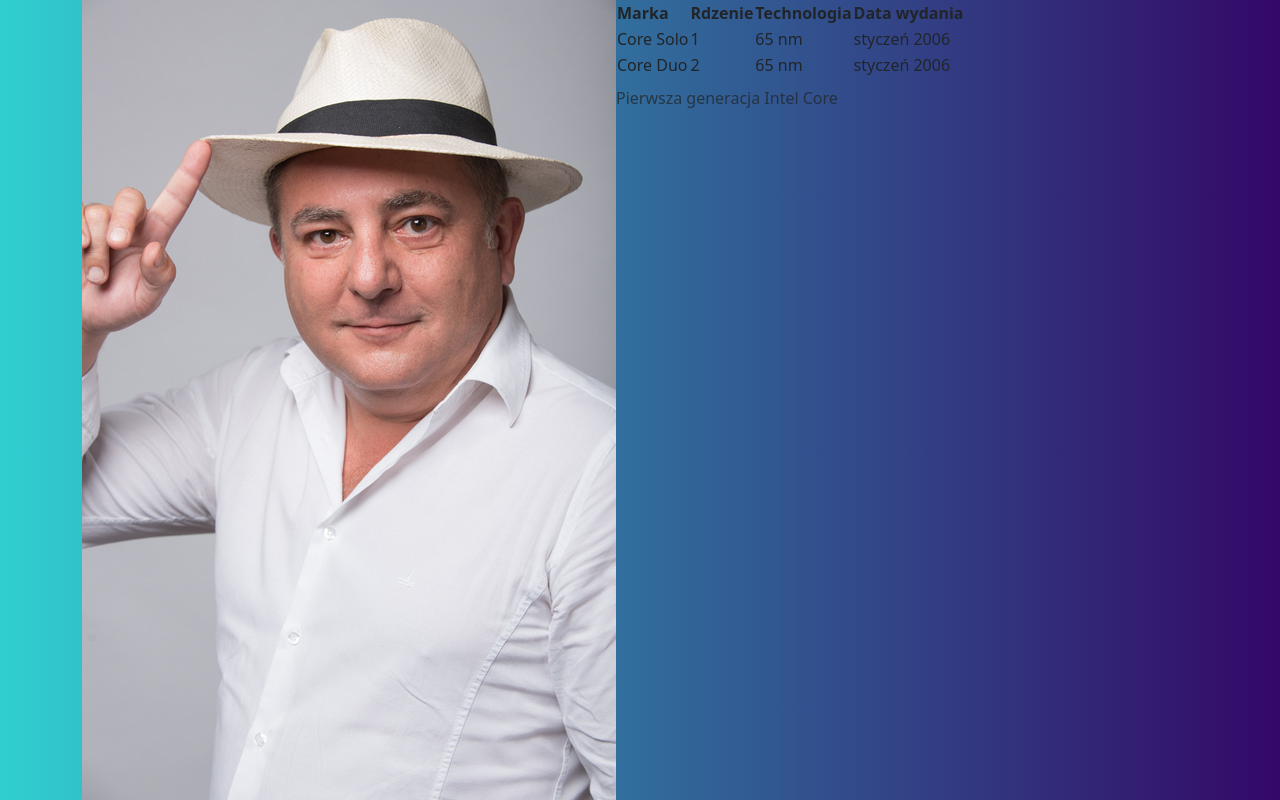
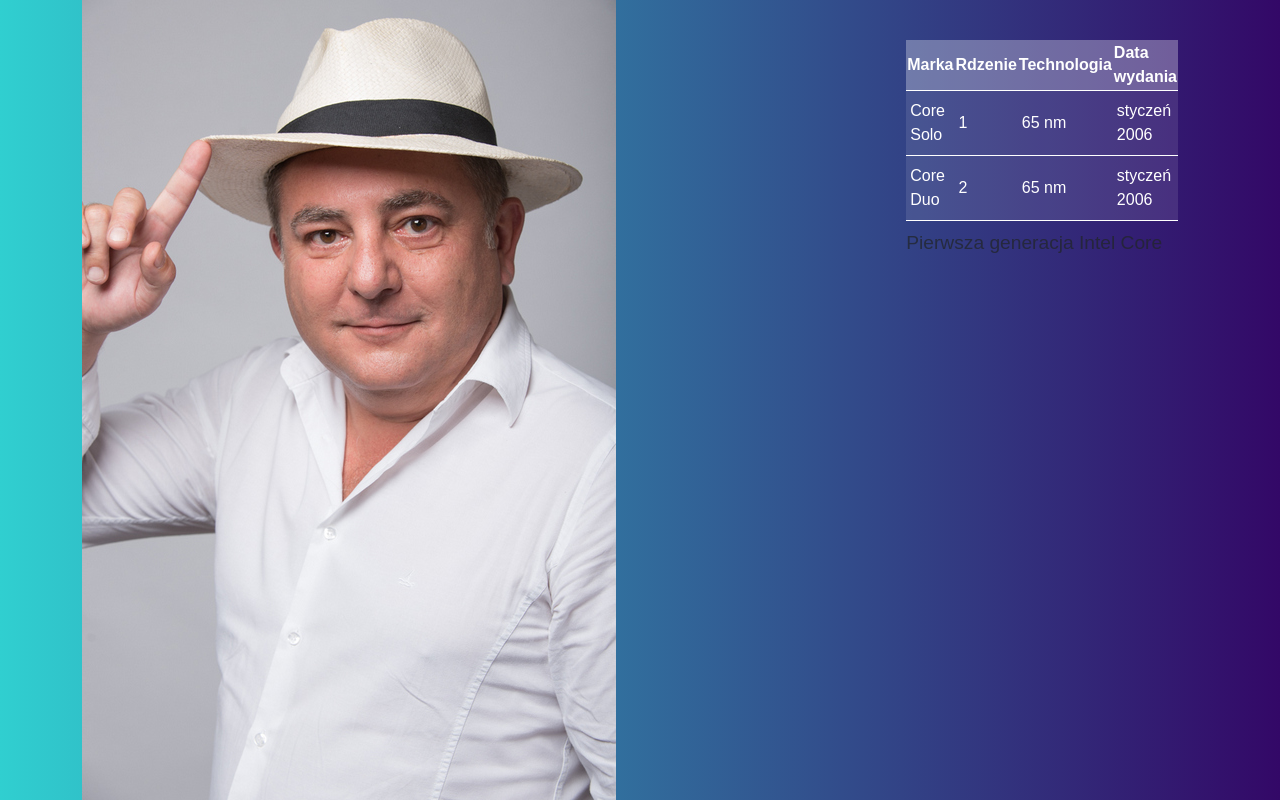
Before and after one commit to Dejwero/DjangoApp, a Django app: page /profile/1/ in a window 1280 px wide. Shown: the part 58-858 px from the top of the page. Run offline with Django 4.2, Linux system fonts and the light colour scheme; data comes from the database, SQL or seed files in the repository.

Commit message:
added css

```diff
--- a/aplikacja/static/main.css
+++ b/aplikacja/static/main.css
@@ -1,5 +1,6 @@
 body {
     background-image: linear-gradient(to right, #30CFD0 0%, #330867 100%);
+    background-attachment: fixed;
     background-repeat: no-repeat;
     background-size: cover;
     font-family: 'Roboto', sans-serif;
@@ -88,12 +89,22 @@ body {
   text-decoration: none;
 }
 .comment {
-    height: 50px;
-    width: 200px;
+    padding:20px;
+    width: 500px;
     padding: 10px;
     font-size: 15px;
     background-color: white;
     color: black;
+    border-radius: 20px;
+    margin: 10px;
+}
+.comment-text {
+    color: black;
+}
+.image {
+    width: 100%;
+    height: auto;
+    object-fit: cover;
 }
 button {
     padding: 15px;
@@ -102,11 +113,36 @@ input {
     border-radius: 10px;
     padding: 5px;
 }
-.comment {
-    background: linear-gradient(to right, #298787 0%, #653d96 100%);
-    background-clip: text;
-  -webkit-background-clip: text;
-  -webkit-text-fill-color: transparent;
-  font-size: 40px;
-  text-decoration: none;
+
+.tabele{
+	max-width: 768px;
+	font-family: sans-serif;
+	padding:40px 20px;
+	color:#fff;
 }
+
+.tabele table{
+	width: 80%;
+	border-collapse: collapse;
+	margin: 0 auto;}
+
+.tabele caption{
+	font-size: 1.2em;
+	padding-bottom: 20px;
+}
+
+.tabele tr{
+	background: #000;
+	background: rgba(255,255,255,.3);
+	border-bottom:solid 1px #fff;
+	text-align: left;
+}
+
+.tabele tbody tr{
+	background: rgba(255,255,255,.1);
+}
+
+.tabele td{
+	padding: 8px 4px;
+	text-align: left;
+}
```
